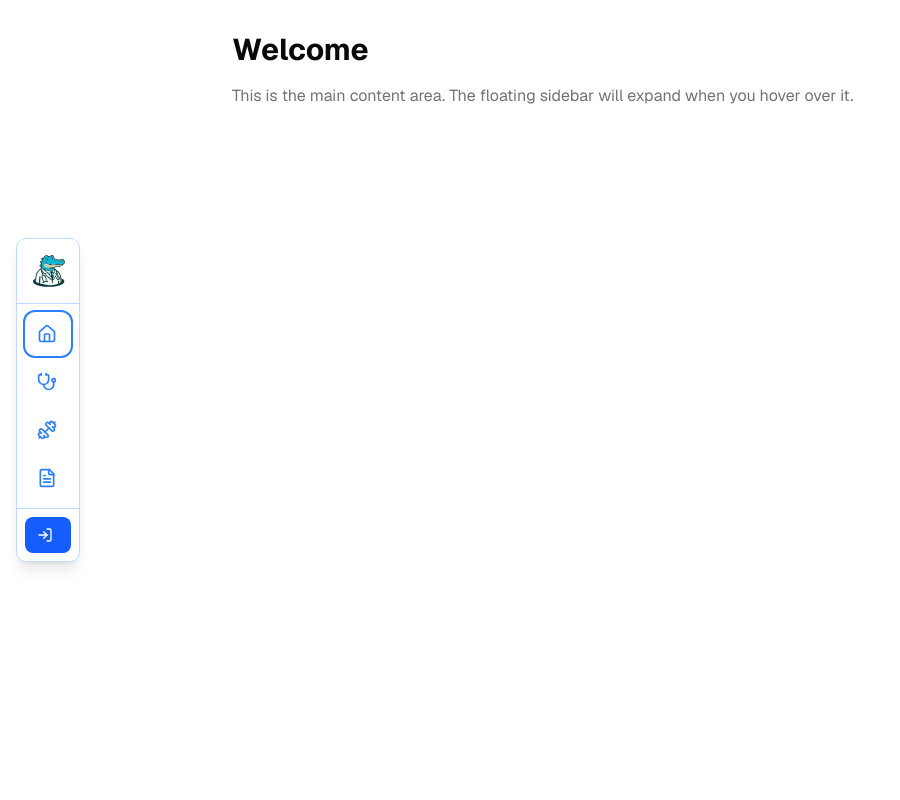
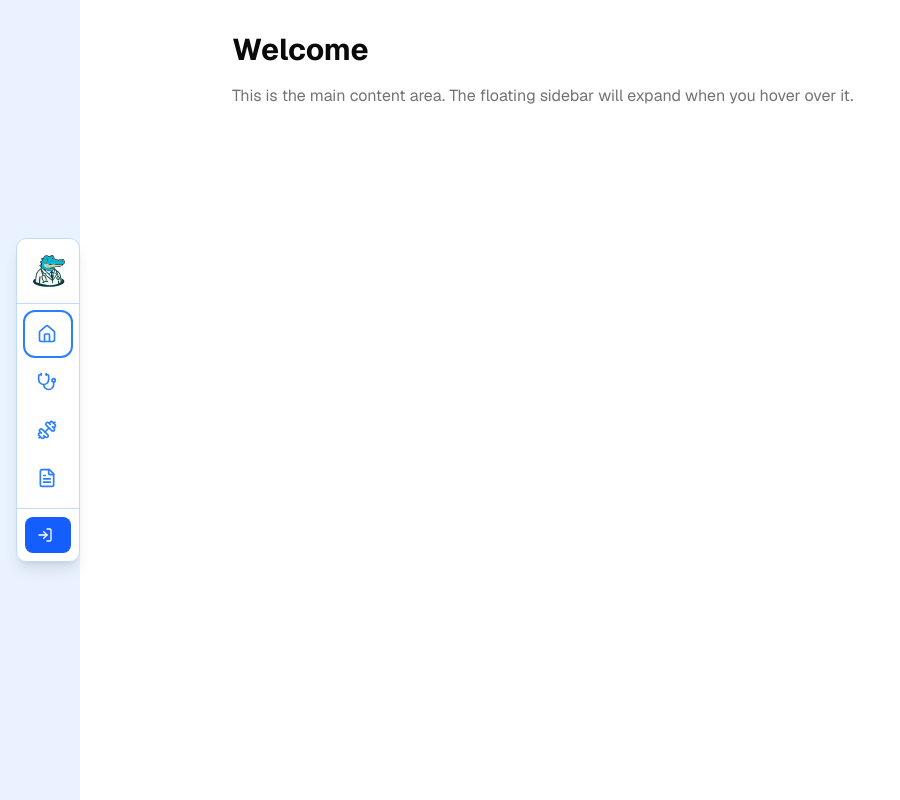
Before and after one commit to eng-abdelrahman-sharaf/croco.care-frontend, a Next.js app: page / in a window 1280 px wide. Shown: the whole page, without its empty margins (0-900 px from the left). Built offline with nearby package versions, Linux system fonts and the light colour scheme.

Commit message:
add blue background for the body

```diff
--- a/app/layout.tsx
+++ b/app/layout.tsx
@@ -22,12 +22,10 @@ export default function RootLayout({
     return (
         <html lang="en">
             <body
-                className={`font-sans ${GeistSans.variable} ${GeistMono.variable}`}>
-                <Suspense fallback={<div>Loading...</div>}>
-                    <FloatingSidebar />
-                    <ScrollArea className="ml-20 h-dvh">{children}</ScrollArea>
-                    <Analytics />
-                </Suspense>
+                className={`font-sans bg-blue-100/60 ${GeistSans.variable} ${GeistMono.variable}`}>
+                <FloatingSidebar />
+                <ScrollArea className="ml-20 h-dvh">{children}</ScrollArea>
+                <Analytics />
             </body>
         </html>
     );
```
